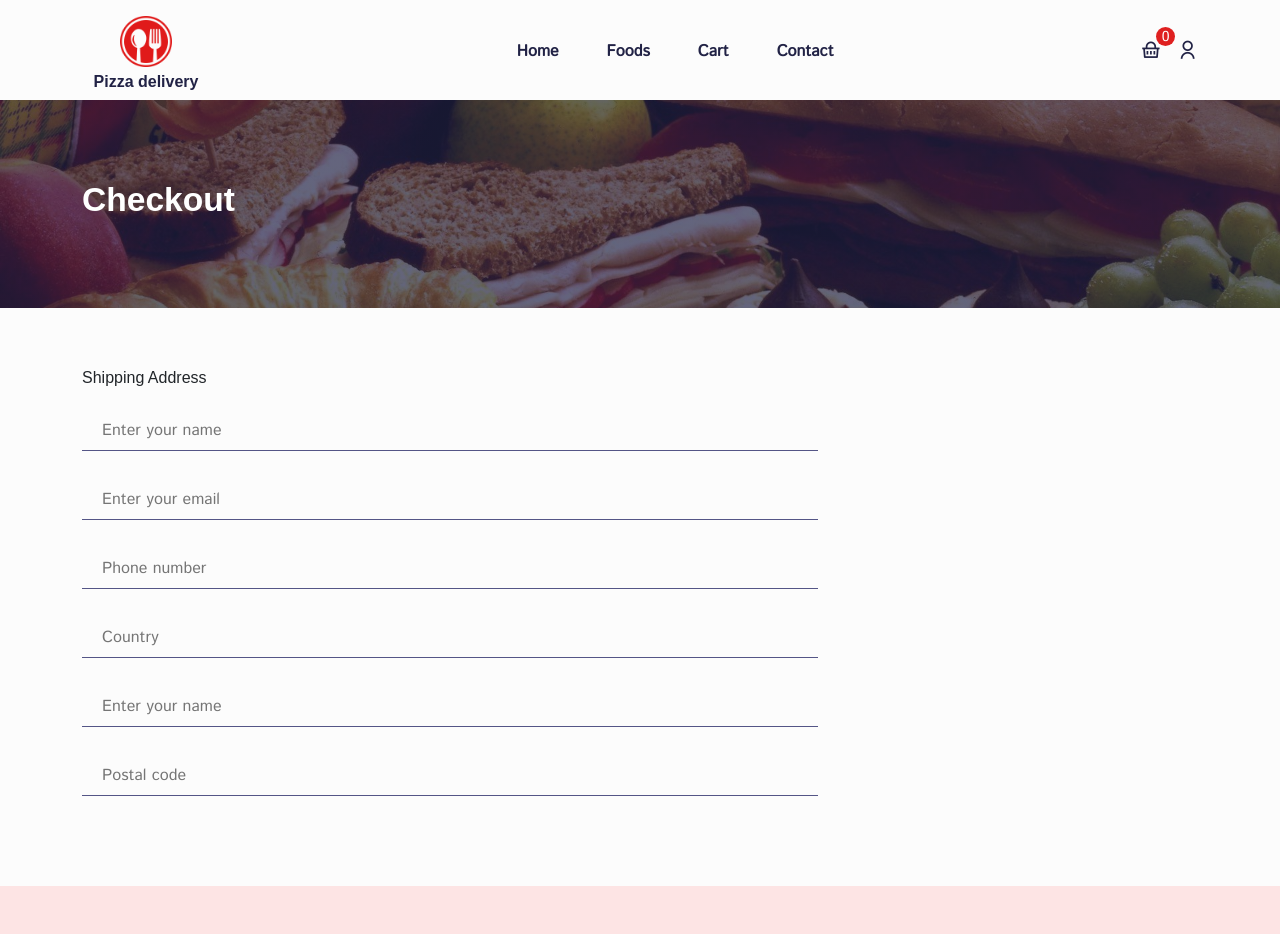
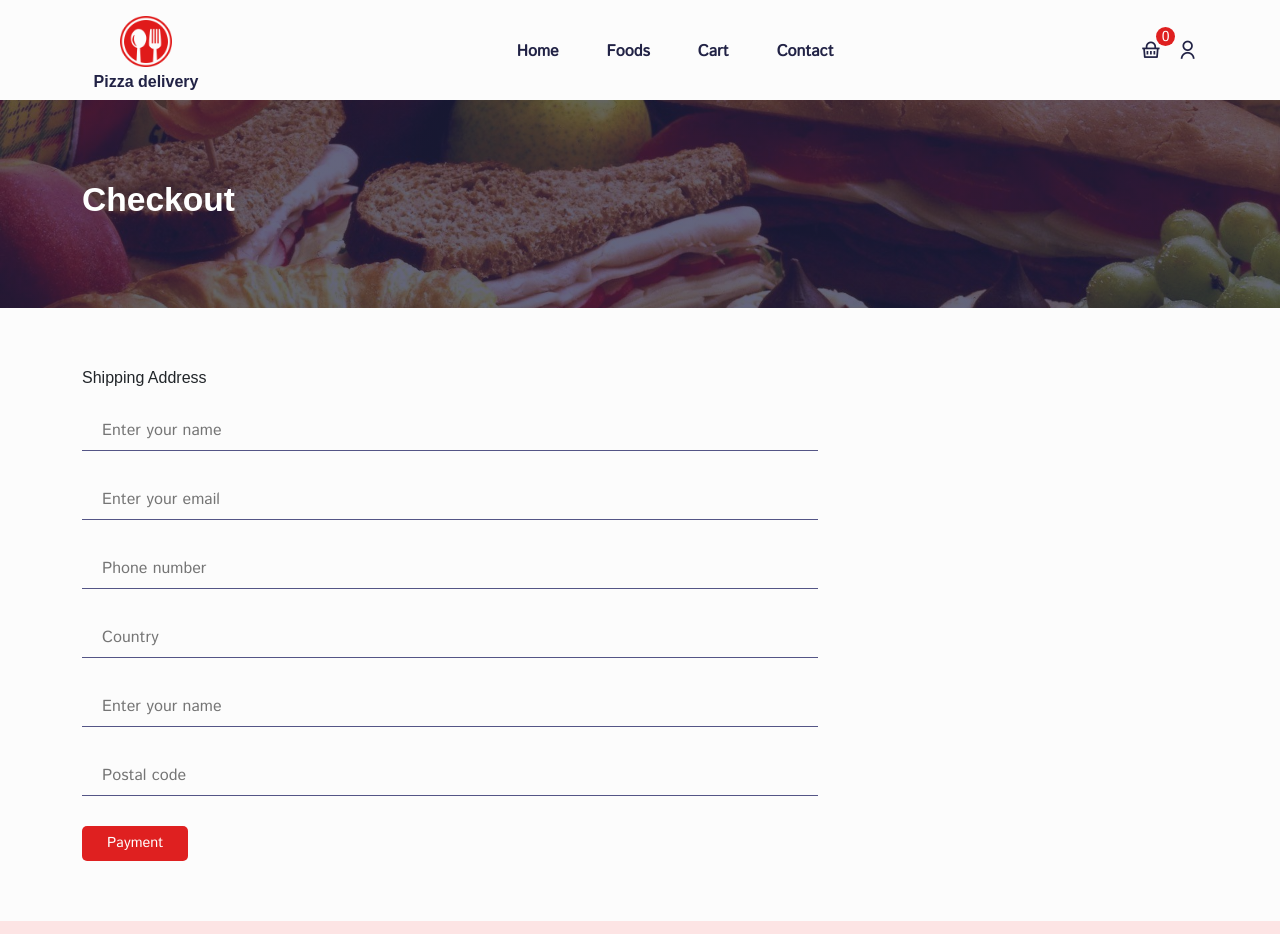
Before and after one commit to Andrewmoren/e_commerce_pizza, a React (Create React App) app: page /checkout in a window 1280 px wide. Shown: the top 934 px of the page. Built offline with nearby package versions, Linux system fonts and the light colour scheme; a web font is replaced by a local one.

Commit message:
build Checkout button

```diff
--- a/src/pages/Checkout.jsx
+++ b/src/pages/Checkout.jsx
@@ -33,6 +33,7 @@ const Checkout = () => {
                   <input type="number" placeholder="Postal code" />
                 </div>
               </form>
+              <button className="addToCart__btn">Payment</button>
             </Col>
             <Col lg="4" md="6"></Col>
           </Row>
```
